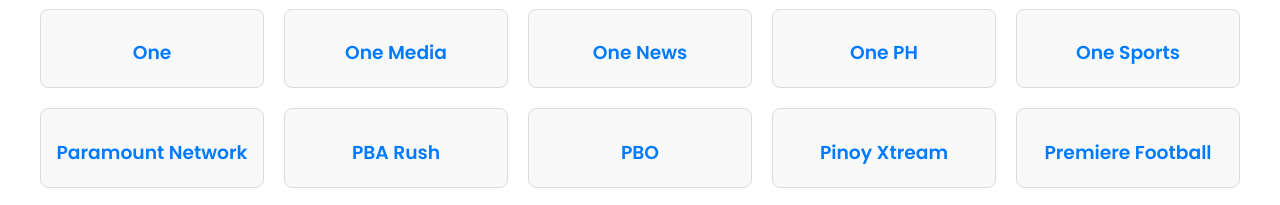
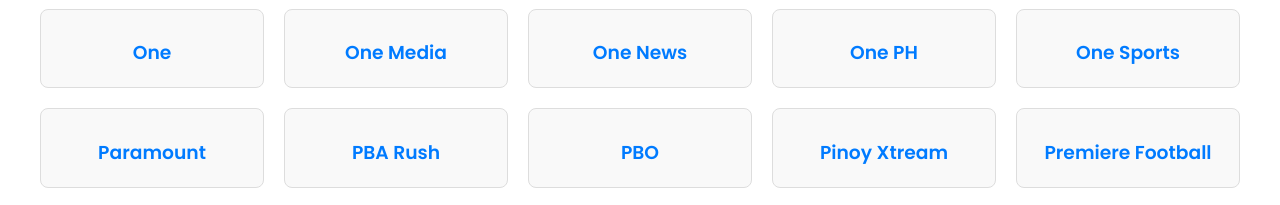
Before and after one commit to keybol89/keybol89.github.io, a plain HTML site: page channels.html in a window 1280 px wide. Shown: the part 2520-2725 px from the top of the page. Drawn offline with Linux system fonts and the light colour scheme.

Commit message:
Update channels.html

```diff
--- a/channels.html
+++ b/channels.html
@@ -158,7 +158,7 @@
     <div class="channel-card"><h3>One News</h3></div>
     <div class="channel-card"><h3>One PH</h3></div>
     <div class="channel-card"><h3>One Sports</h3></div>
-    <div class="channel-card"><h3>Paramount Network</h3></div>
+    <div class="channel-card"><h3>Paramount</h3></div>
     <div class="channel-card"><h3>PBA Rush</h3></div>
     <div class="channel-card"><h3>PBO</h3></div>
     <div class="channel-card"><h3>Pinoy Xtream</h3></div>
```
